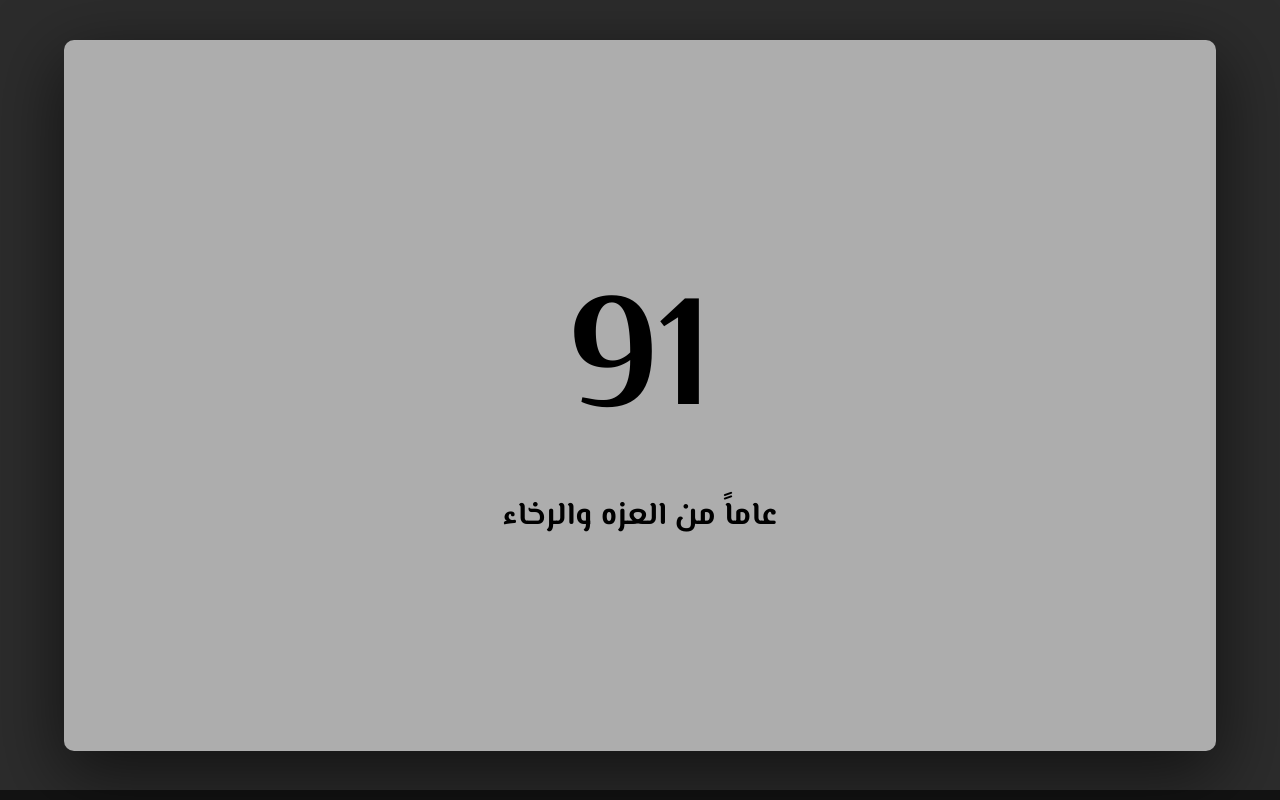
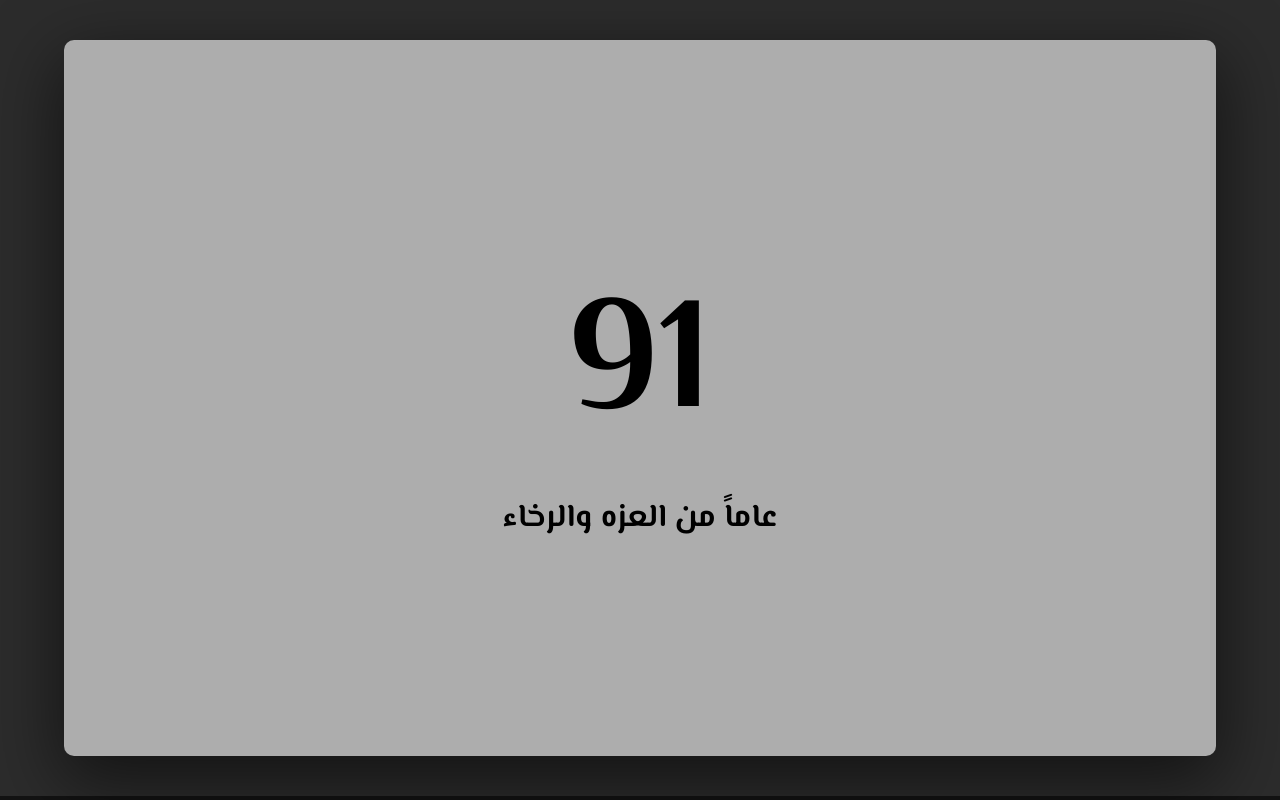
Before and after one commit to khaledYS/ksa-national-day, a plain HTML site: page index.html in a window 1280 px wide. Drawn offline with nearby package versions, Linux system fonts and the light colour scheme.

Commit message:
fixed some issues in resobosivity

```diff
--- a/styles/style.css
+++ b/styles/style.css
@@ -33,7 +33,7 @@ body > .container {
     scroll-snap-align: start;
 }
 body > .container:not(.third){
-    border-bottom: 10px solid #131313;
+    border-bottom: 4px solid #131313;
 }
 /* first section */
 body > .first{
--- a/styles/third-container-style.css
+++ b/styles/third-container-style.css
@@ -85,6 +85,7 @@ body > .third > .kings-abouts > .king-about > .container{
 body > .third > .kings-abouts > .king-about  h1{
     font-family: 'Reem Kufi', sans-serif;
     color: white;
+    font-size: 1.5rem;
 }
 body > .third > .kings-abouts > .king-about.active {
     opacity: 1;
```
